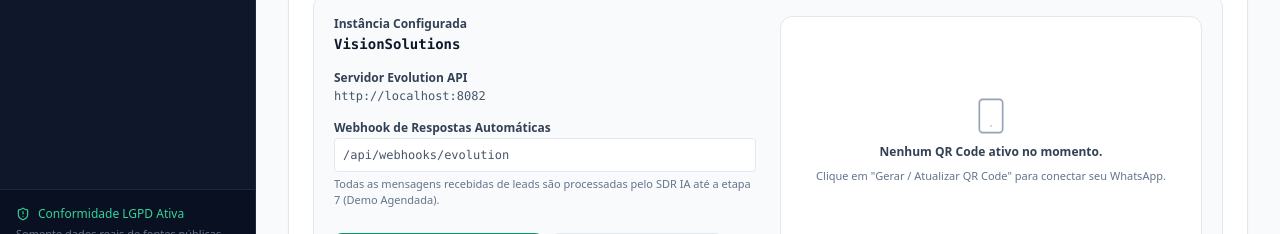
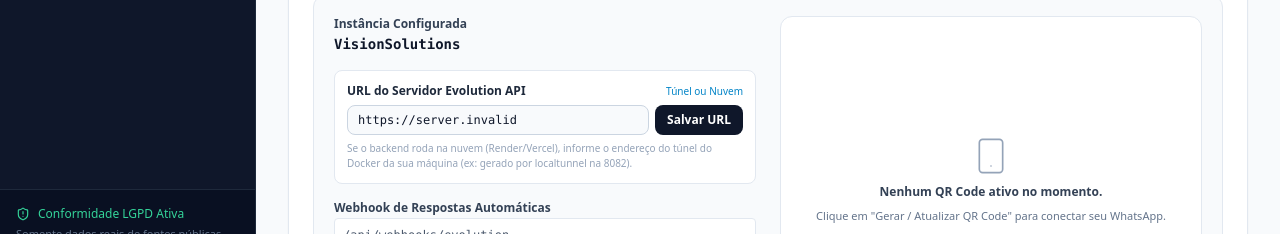
Before and after one commit to vandersonandradedev/prospect, a Next.js app: page /configuracoes in a window 1280 px wide. Shown: the part 525-759 px from the top of the page. Built offline with nearby package versions, Linux system fonts and the light colour scheme; no server answers.

Commit message:
feat: configurador dinamico de URL da Evolution API na interface e diagnostico amigavel para nuvem (Render/Vercel)

```diff
--- /dev/null
+++ b/src/app/api/evolution/config/route.ts
@@ -0,0 +1,59 @@
+import { NextRequest, NextResponse } from 'next/server';
+import { getEvolutionConfig, EvolutionClient } from '@/lib/evolution/client';
+import { saveStoredEvolutionConfig } from '@/lib/db';
+
+export const dynamic = 'force-dynamic';
+
+export async function GET() {
+  const config = getEvolutionConfig();
+  return NextResponse.json({
+    serverUrl: config.serverUrl,
+    apiKey: config.apiKey ? '••••••••' + config.apiKey.slice(-4) : '',
+    instanceName: config.instanceName,
+  });
+}
+
+export async function POST(req: NextRequest) {
+  try {
+    const body = await req.json();
+    const { serverUrl, apiKey, instanceName } = body;
+
+    if (!serverUrl || typeof serverUrl !== 'string') {
+      return NextResponse.json({ error: 'Informe uma URL válida para a Evolution API.' }, { status: 400 });
+    }
+
+    const cleanUrl = serverUrl.trim().replace(/\/$/, '');
+    const cleanApiKey = apiKey ? apiKey.trim() : undefined;
+    const cleanInstance = instanceName ? instanceName.trim() : undefined;
+
+    // Testar se o servidor responde
+    const testClient = new EvolutionClient({
+      serverUrl: cleanUrl,
+      ...(cleanApiKey ? { apiKey: cleanApiKey } : {}),
+      ...(cleanInstance ? { instanceName: cleanInstance } : {}),
+    });
+
+    const health = await testClient.checkHealth();
+
+    // Salvar configuração persistente
+    saveStoredEvolutionConfig({
+      serverUrl: cleanUrl,
+      ...(cleanApiKey ? { apiKey: cleanApiKey } : {}),
+      ...(cleanInstance ? { instanceName: cleanInstance } : {}),
+    });
+
+    return NextResponse.json({
+      success: true,
+      message: health.available
+        ? `Conectado com sucesso em ${cleanUrl}!`
+        : `URL salva (${cleanUrl}), mas o servidor retornou: ${health.message}. Verifique se o Docker e o túnel local estão ativos.`,
+      available: health.available,
+      serverUrl: cleanUrl,
+    });
+  } catch (err: any) {
+    return NextResponse.json(
+      { error: err?.message || 'Erro ao salvar configuração da Evolution API.' },
+      { status: 500 }
+    );
+  }
+}
--- a/src/app/api/evolution/connect/route.ts
+++ b/src/app/api/evolution/connect/route.ts
@@ -67,6 +67,11 @@ export async function POST(req: NextRequest) {
       pairingCode: connectRes.pairingCode,
     });
   } catch (error: any) {
-    return NextResponse.json({ error: error?.message || 'Erro ao conectar instância na Evolution API' }, { status: 500 });
+    const config = getEvolutionConfig();
+    const isFetchFailed = error?.message?.includes('fetch failed') || error?.cause?.code === 'ECONNREFUSED';
+    const friendlyError = isFetchFailed
+      ? `Servidor Evolution API inacessível em "${config.serverUrl}". Como o sistema roda na nuvem (Vercel/Render), ele não alcança localhost diretamente. Insira a URL do túnel localtunnel/ngrok no campo abaixo e clique em Salvar.`
+      : (error?.message || 'Erro ao conectar instância na Evolution API');
+    return NextResponse.json({ error: friendlyError }, { status: 500 });
   }
 }
--- a/src/app/configuracoes/page.tsx
+++ b/src/app/configuracoes/page.tsx
@@ -28,6 +28,9 @@ export default function SettingsPage() {
   const [evolutionStatus, setEvolutionStatus] = useState<any>(null);
   const [connectingEvolution, setConnectingEvolution] = useState(false);
   const [connectionError, setConnectionError] = useState<string | null>(null);
+  const [customUrl, setCustomUrl] = useState('');
+  const [savingUrl, setSavingUrl] = useState(false);
+  const [saveUrlResult, setSaveUrlResult] = useState<string | null>(null);
   const [testPhone, setTestPhone] = useState('');
   const [sendingTest, setSendingTest] = useState(false);
   const [testResult, setTestResult] = useState<string | null>(null);
@@ -52,11 +55,49 @@ export default function SettingsPage() {
 
       if (srcData.sources) setSources(srcData.sources);
       if (supData.suppressionList) setSuppressionList(supData.suppressionList);
-      if (evoData) setEvolutionStatus(evoData);
+      if (evoData) {
+        setEvolutionStatus(evoData);
+        if (evoData.config?.serverUrl) {
+          setCustomUrl((prev) => prev || evoData.config.serverUrl);
+        }
+      }
     } catch (e) {
       console.error(e);
     } finally {
       setLoading(false);
+    }
+  };
+
+  const handleSaveEvolutionUrl = async (e: React.FormEvent) => {
+    e.preventDefault();
+    if (!customUrl) return;
+    setSavingUrl(true);
+    setSaveUrlResult(null);
+    setConnectionError(null);
+    try {
+      const res = await fetch('/api/evolution/config', {
+        method: 'POST',
+        headers: { 'Content-Type': 'application/json' },
+        body: JSON.stringify({ serverUrl: customUrl }),
+      });
+      const data = await res.json();
+      if (res.ok) {
+        setSaveUrlResult(data.message);
+        setEvolutionStatus((prev: any) => ({
+          ...prev,
+          available: data.available,
+          config: { ...(prev?.config || {}), serverUrl: data.serverUrl },
+        }));
+        if (data.available) {
+          handleConnectEvolution(false);
+        }
+      } else {
+        setSaveUrlResult(`❌ ${data.error || 'Erro ao salvar'}`);
+      }
+    } catch (err: any) {
+      setSaveUrlResult(`❌ Erro: ${err?.message}`);
+    } finally {
+      setSavingUrl(false);
     }
   };
 
@@ -264,12 +305,36 @@ export default function SettingsPage() {
               </div>
             </div>
 
-            <div>
-              <div className="text-xs font-bold text-slate-700">Servidor Evolution API</div>
-              <div className="text-xs font-mono text-slate-600 mt-0.5">
-                {evolutionStatus?.config?.serverUrl || 'http://localhost:8082'}
+            <form onSubmit={handleSaveEvolutionUrl} className="space-y-1.5 bg-white p-3 rounded-lg border border-slate-200">
+              <label className="text-xs font-bold text-slate-800 flex items-center justify-between">
+                <span>URL do Servidor Evolution API</span>
+                <span className="text-[10px] text-sky-600 font-normal">Túnel ou Nuvem</span>
+              </label>
+              <div className="flex gap-1.5">
+                <input
+                  type="text"
+                  placeholder="ex: https://sua-url.loca.lt ou http://localhost:8082"
+                  value={customUrl}
+                  onChange={(e) => setCustomUrl(e.target.value)}
+                  className="flex-1 px-2.5 py-1.5 border border-slate-300 rounded-lg text-xs font-mono bg-slate-50 focus:bg-white focus:outline-none focus:ring-2 focus:ring-sky-500/20"
+                />
+                <button
+                  type="submit"
+                  disabled={savingUrl || !customUrl}
+                  className="px-3 py-1.5 bg-slate-900 hover:bg-slate-800 text-white rounded-lg text-xs font-semibold disabled:opacity-50 transition-colors"
+                >
+                  {savingUrl ? 'Salvando...' : 'Salvar URL'}
+                </button>
               </div>
-            </div>
+              {saveUrlResult && (
+                <div className="text-[11px] font-medium text-slate-600 mt-1">
+                  {saveUrlResult}
+                </div>
+              )}
+              <p className="text-[10px] text-slate-400">
+                Se o backend roda na nuvem (Render/Vercel), informe o endereço do túnel do Docker da sua máquina (ex: gerado por localtunnel na 8082).
+              </p>
+            </form>
 
             <div>
               <div className="text-xs font-bold text-slate-700">Webhook de Respostas Automáticas</div>
--- a/src/lib/db.ts
+++ b/src/lib/db.ts
@@ -17,6 +17,11 @@ interface DatabaseSchema {
   jobs: CollectionJob[];
   suppressionList: SuppressionEntry[];
   auditLogs: AuditLogEntry[];
+  evolutionConfig?: {
+    serverUrl?: string;
+    apiKey?: string;
+    instanceName?: string;
+  };
 }
 
 const isServerless = Boolean(
@@ -412,3 +417,15 @@ export function getDashboardMetrics(): DashboardMetrics {
     failedJobsCount,
   };
 }
+
+export function getStoredEvolutionConfig(): { serverUrl?: string; apiKey?: string; instanceName?: string } | undefined {
+  const db = ensureDatabase();
+  return db.evolutionConfig;
+}
+
+export function saveStoredEvolutionConfig(config: { serverUrl?: string; apiKey?: string; instanceName?: string }) {
+  const db = ensureDatabase();
+  db.evolutionConfig = { ...(db.evolutionConfig || {}), ...config };
+  saveDatabase(db);
+  return db.evolutionConfig;
+}
--- a/src/lib/evolution/client.ts
+++ b/src/lib/evolution/client.ts
@@ -1,10 +1,21 @@
 import { EvolutionSettings } from '@/types';
+import { getStoredEvolutionConfig } from '@/lib/db';
 
 export function getEvolutionConfig(): EvolutionSettings {
+  let stored: { serverUrl?: string; apiKey?: string; instanceName?: string } | undefined;
+  try {
+    stored = getStoredEvolutionConfig();
+  } catch {}
+
   return {
-    serverUrl: (process.env.EVOLUTION_API_URL || 'http://localhost:8082').replace(/\/$/, ''),
-    apiKey: process.env.EVOLUTION_API_KEY || 'vision_evolution_secret_key_2026',
-    instanceName: process.env.EVOLUTION_INSTANCE_NAME || 'VisionSolutions',
+    serverUrl: (
+      stored?.serverUrl ||
+      process.env.EVOLUTION_API_URL ||
+      process.env.NEXT_PUBLIC_EVOLUTION_URL ||
+      'http://localhost:8082'
+    ).replace(/\/$/, ''),
+    apiKey: stored?.apiKey || process.env.EVOLUTION_API_KEY || 'vision_evolution_secret_key_2026',
+    instanceName: stored?.instanceName || process.env.EVOLUTION_INSTANCE_NAME || 'VisionSolutions',
     autoOutreachEnabled: process.env.AUTO_OUTREACH_ENABLED !== 'false',
     autoReplyEnabled: process.env.AUTO_REPLY_ENABLED !== 'false',
     webhookUrl: process.env.EVOLUTION_WEBHOOK_URL,
```
